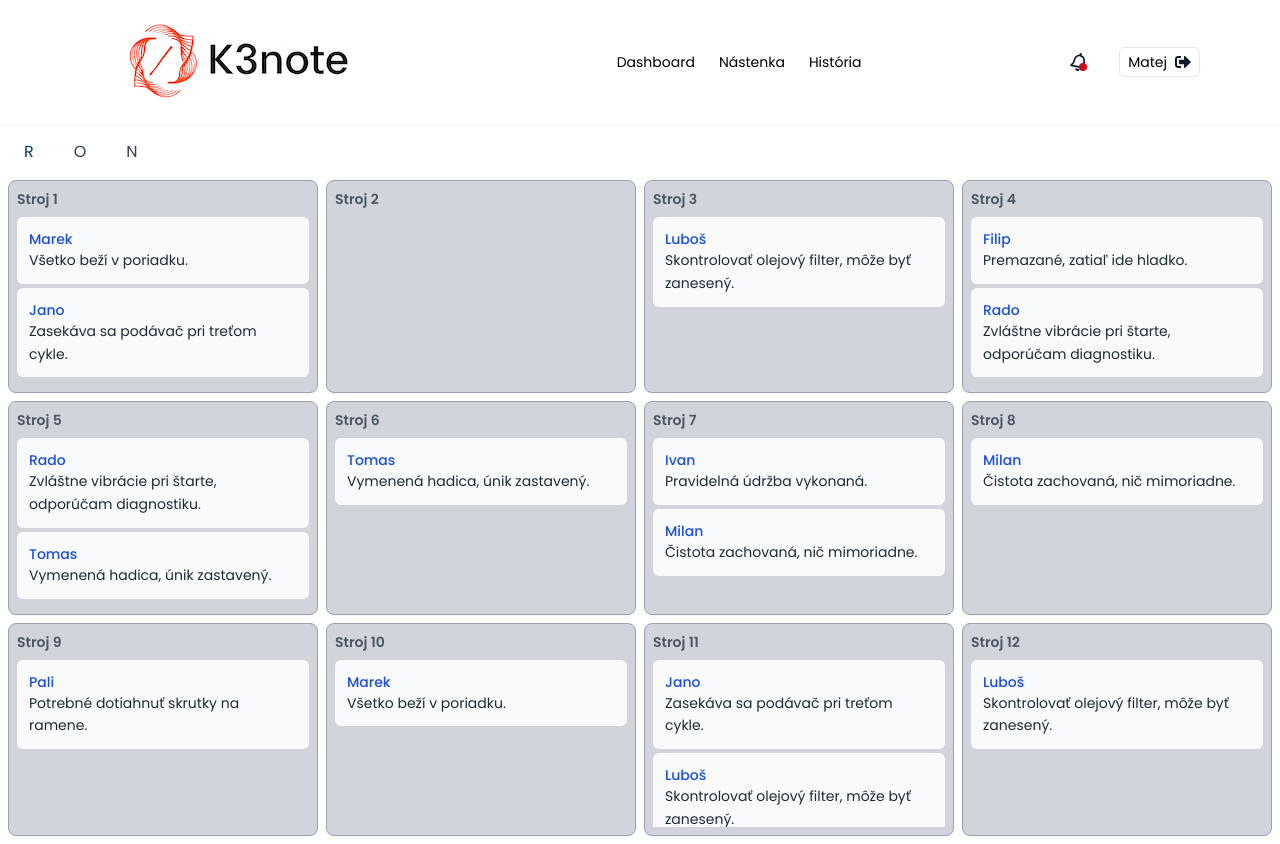
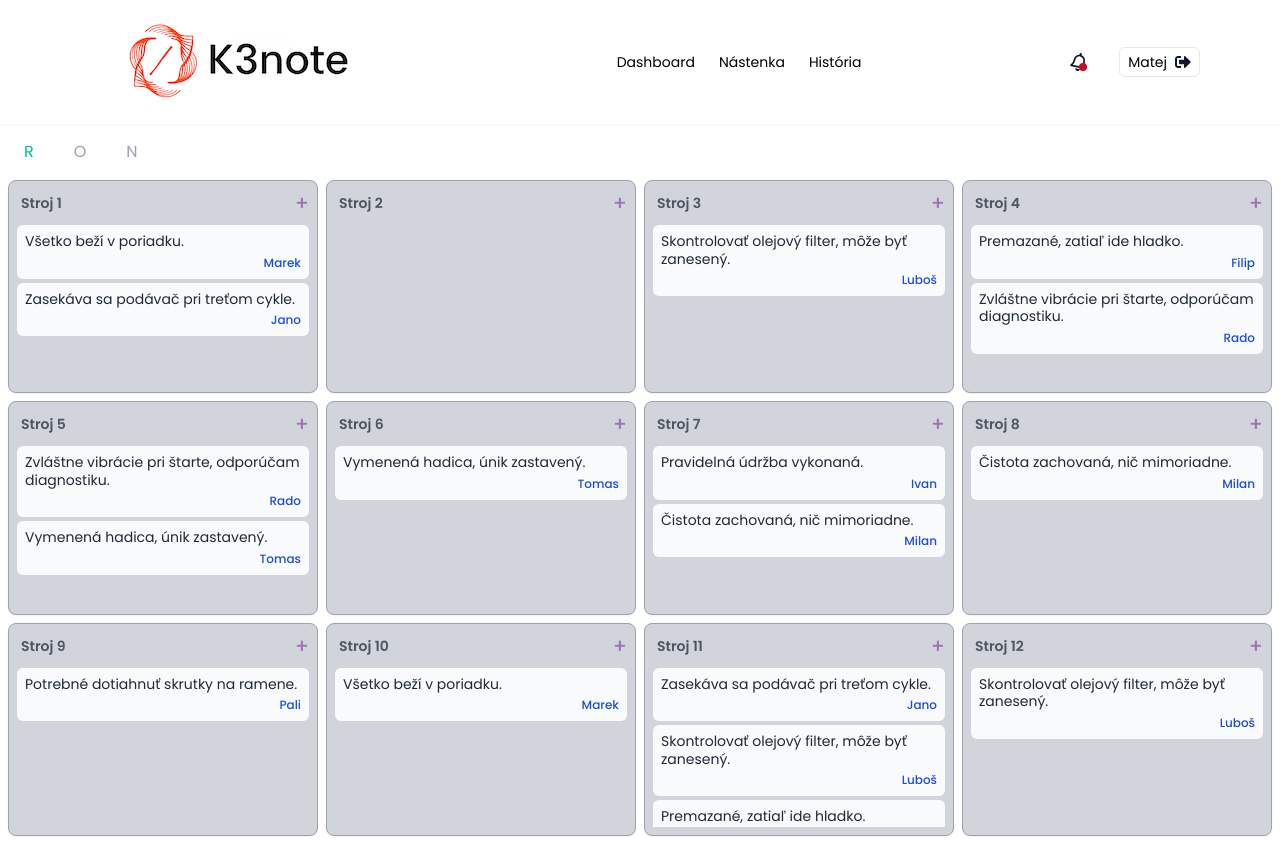
Before and after one commit to Cerw3xo/k3note, a Next.js app: page /dashboard in a window 1280 px wide. Built offline with nearby package versions, Linux system fonts and the light colour scheme.

Commit message:
Modal and CommentForm componenet

```diff
--- /dev/null
+++ b/src/app/board/page.tsx
@@ -0,0 +1,11 @@
+"use client";
+
+export default function BoardPage() {
+  return (
+    <main className="h-[calc(100vh-80px)] flex flex-col bg-white text-font-prim p-2">
+      <div>
+        <h1>Tu bude nástenka </h1>
+      </div>
+    </main>
+  );
+}
--- a/src/app/components/AppHeader.tsx
+++ b/src/app/components/AppHeader.tsx
@@ -1,6 +1,7 @@
 "use client";
 
 import Image from "next/image";
+import Link from "next/link";
 import { useState, useRef, useEffect } from "react";
 import { FaRegBell, FaCheck, FaSignOutAlt } from "react-icons/fa";
 
@@ -110,9 +111,15 @@ export default function AppHeader() {
       <div>
         <nav>
           <ul className="flex gap-x-6 text-sm  cursor-pointer">
-            <li className="cursor-pointer">Dashboard</li>
-            <li className="cursor-pointer">Nástenka</li>
-            <li className="cursor-pointer">História</li>
+            <Link href="/dashboard" className="cursor-pointer">
+              Dashboard
+            </Link>
+            <Link href="/board" className="cursor-pointer">
+              Nástenka
+            </Link>
+            <Link href="/history" className="cursor-pointer">
+              História
+            </Link>
           </ul>
         </nav>
       </div>
--- /dev/null
+++ b/src/app/components/CommentForm.tsx
@@ -0,0 +1,23 @@
+"use client";
+
+import React from "react";
+import { useState } from "react";
+
+type CommentProps = {
+  machineName: string;
+  onSubmit: (data: {
+    name: string;
+    description: string;
+    shortDescription?: string;
+    solved: boolean;
+  }) => void;
+  onClose: () => void;
+};
+
+export default function CommentForm({
+  machineName,
+  onSubmit,
+  onClose,
+}: CommentProps) {
+    const [commentState, setCommentState] =
+}
--- /dev/null
+++ b/src/app/components/Modal.tsx
@@ -0,0 +1,38 @@
+"use client";
+
+import React from "react";
+
+type ModalProps = {
+  open: boolean;
+  onClose: () => void;
+  children: React.ReactNode;
+};
+
+export default function Modal({
+  open,
+  onClose,
+  children,
+}: ModalProps) {
+  if (!open) return null;
+
+  return (
+    <div
+      className="fixed inset-0 bg-black bg-opacity-10 flex items-center justify-center z-50"
+      onClick={onClose}
+    >
+      <div
+        className="bg-white rounded-lg p-6 relative max-w-md w-full"
+        onClick={(e) => e.stopPropagation()}
+      >
+        <button
+          className=" absolute top-2 right-2 text-2xl cursor-pointer"
+          onClick={onClose}
+          aria-label="Zavrieť modal"
+        >
+          x
+        </button>
+        {children}
+      </div>
+    </div>
+  );
+}
--- a/src/app/dashboard/page.tsx
+++ b/src/app/dashboard/page.tsx
@@ -1,6 +1,7 @@
 "use client";
 
 import { useEffect, useState } from "react";
+import Modal from "../components/Modal";
 
 interface Comment {
   id: string;
@@ -24,6 +25,10 @@ interface Shift {
 export default function DashboardPage() {
   const [selectedShiftId, setSelectedShiftId] = useState("morning");
   const [shifts, setShifts] = useState<Shift[]>([]);
+
+  const [open, setOpen] = useState(false);
+  const handleOpen = () => setOpen(true);
+  const handleClose = () => setOpen(false);
 
   const names = [
     "Marek",
@@ -78,14 +83,13 @@ export default function DashboardPage() {
 
   return (
     <main className="h-[calc(100vh-80px)] flex flex-col bg-white text-font-prim p-2 ">
-      <div className="flex-shrink-0">
       <div className="flex gap-2 mb-2">
         {shifts.map((shift) => (
           <button
             className={`px-4 py-2 font-normal rounded-md transition-colors ${
               selectedShiftId === shift.id
-                  ? "text-k3-blue"
-                  : "text-gray-700 hover:text-slate-500"
+                ? "text-k3-green"
+                : "text-gray-400 hover:text-k3-green"
             }`}
             key={shift.id}
             onClick={() => setSelectedShiftId(shift.id)}
@@ -93,7 +97,6 @@ export default function DashboardPage() {
             {shift.name}
           </button>
         ))}
-        </div>
       </div>
 
       <section className="flex-1 min-h-0">
@@ -103,24 +106,35 @@ export default function DashboardPage() {
               {selectedShift.machines.map((machine) => (
                 <div
                   key={machine.id}
-                  className="bg-gray-300 border border-gray-400 rounded-lg p-2 shadow-sm flex flex-col h-full"
+                  className="flex flex-col bg-gray-300 border border-gray-400 rounded-lg p-2 shadow-sm h-full"
                 >
-                  <h3 className="text-sm font-semibold text-gray-600 mb-2 flex-shrink-0">
+                  <div className="flex flex-row-reverse justify-between items-center mb-2 ml-1">
+                    <span
+                      onClick={handleOpen}
+                      className="text-k3-violet font-medium text-xl cursor-pointer"
+                    >
+                      +
+                    </span>
+                    <h3 className="text-sm font-semibold text-gray-600 flex-shrink-0">
                       {machine.name}
                     </h3>
+                  </div>
 
                   <div className="flex-1 overflow-y-auto space-y-1">
                     {machine.comments.map((comment) => (
                       <div
                         key={comment.id}
-                        className="bg-gray-50 p-3 rounded-md"
+                        className="flex flex-col-reverse gap-1 bg-gray-50 p-2 rounded-md"
                       >
-                        <p className="text-sm font-medium text-blue-700">
+                        <p className="text-xs font-medium text-blue-700 text-right">
                           {comment.name}
                         </p>
-                        <p className="text-sm text-gray-800 leading-relaxed">
+                        <p className="text-sm text-gray-800 leading-tight">
                           {comment.text}
                         </p>
+                        <Modal open={open} onClose={handleClose}>
+                          <div>test</div>
+                        </Modal>
                       </div>
                     ))}
                   </div>
--- /dev/null
+++ b/src/app/history/page.tsx
@@ -0,0 +1,9 @@
+"use client";
+
+export default function HistoryPage() {
+  return (
+    <main className="h-[calc(100vh-80px)] flex flex-col bg-white text-font-prim p-2">
+      <h1>Histooria</h1>
+    </main>
+  );
+}
```
Lines whose indentation alone changed are shown as unchanged.
